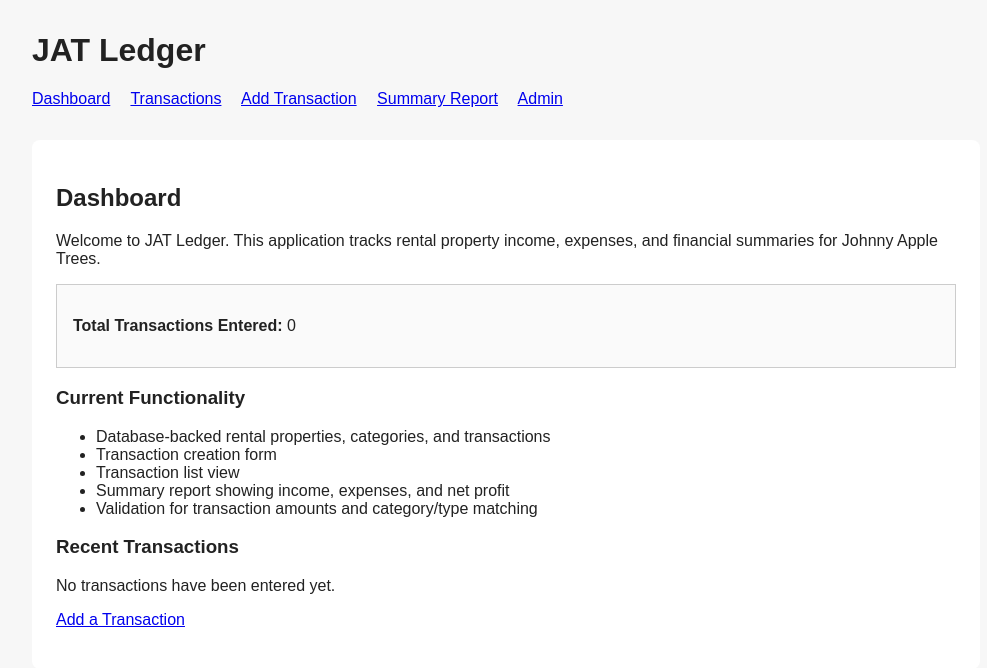
After one commit to jnotter01/JAT-Ledger, a Django app: page / in a window 1280 px wide. The commit adds this page. Shown: the top 668 px of the page, without its empty margins (0-987 px from the left). Run offline with Django 5.2, Linux system fonts and the light colour scheme; the visitor is signed in with stand-in values (Sample User, id 1); data that the repository does not hold is empty.

Commit message:
Add dashboard page for milestone demo

```diff
--- a/ledger/templates/ledger/base.html
+++ b/ledger/templates/ledger/base.html
@@ -72,11 +72,12 @@
     <header>
         <h1>JAT Ledger</h1>
         <nav>
-            <a href="{% url 'transaction_list' %}">Transactions</a>
-            <a href="{% url 'transaction_create' %}">Add Transaction</a>
-            <a href="{% url 'report_summary' %}">Summary Report</a>
-            <a href="/admin/">Admin</a>
-        </nav>
+			<a href="{% url 'dashboard' %}">Dashboard</a>
+			<a href="{% url 'transaction_list' %}">Transactions</a>
+			<a href="{% url 'transaction_create' %}">Add Transaction</a>
+			<a href="{% url 'report_summary' %}">Summary Report</a>
+			<a href="/admin/">Admin</a>
+		</nav>
     </header>
 
     <main>
--- /dev/null
+++ b/ledger/templates/ledger/dashboard.html
@@ -0,0 +1,55 @@
+{% extends "ledger/base.html" %}
+
+{% block content %}
+<h2>Dashboard</h2>
+
+<p>
+    Welcome to JAT Ledger. This application tracks rental property income,
+    expenses, and financial summaries for Johnny Apple Trees.
+</p>
+
+<div class="summary-box">
+    <p><strong>Total Transactions Entered:</strong> {{ transaction_count }}</p>
+</div>
+
+<h3>Current Functionality</h3>
+
+<ul>
+    <li>Database-backed rental properties, categories, and transactions</li>
+    <li>Transaction creation form</li>
+    <li>Transaction list view</li>
+    <li>Summary report showing income, expenses, and net profit</li>
+    <li>Validation for transaction amounts and category/type matching</li>
+</ul>
+
+<h3>Recent Transactions</h3>
+
+{% if recent_transactions %}
+<table>
+    <thead>
+        <tr>
+            <th>Date</th>
+            <th>Property</th>
+            <th>Type</th>
+            <th>Amount</th>
+        </tr>
+    </thead>
+    <tbody>
+        {% for transaction in recent_transactions %}
+        <tr>
+            <td>{{ transaction.transaction_date }}</td>
+            <td>{{ transaction.property }}</td>
+            <td>{{ transaction.transaction_type }}</td>
+            <td>${{ transaction.amount }}</td>
+        </tr>
+        {% endfor %}
+    </tbody>
+</table>
+{% else %}
+<p>No transactions have been entered yet.</p>
+{% endif %}
+
+<p>
+    <a href="{% url 'transaction_create' %}">Add a Transaction</a>
+</p>
+{% endblock %}
--- a/ledger/urls.py
+++ b/ledger/urls.py
@@ -3,6 +3,7 @@ from django.urls import path
 from . import views
 
 urlpatterns = [
+    path("", views.dashboard, name="dashboard"),
     path("transactions/", views.transaction_list, name="transaction_list"),
     path("transactions/create/", views.transaction_create, name="transaction_create"),
     path("reports/summary/", views.report_summary, name="report_summary"),
--- a/ledger/views.py
+++ b/ledger/views.py
@@ -6,6 +6,15 @@ from django.shortcuts import redirect, render
 from .forms import TransactionForm
 from .models import Transaction
 
+@login_required
+def dashboard(request):
+    transaction_count = Transaction.objects.filter(user=request.user).count()
+    recent_transactions = Transaction.objects.filter(user=request.user).order_by("-transaction_date")[:5]
+
+    return render(request, "ledger/dashboard.html", {
+        "transaction_count": transaction_count,
+        "recent_transactions": recent_transactions,
+    })
 
 @login_required
 def transaction_list(request):
```
